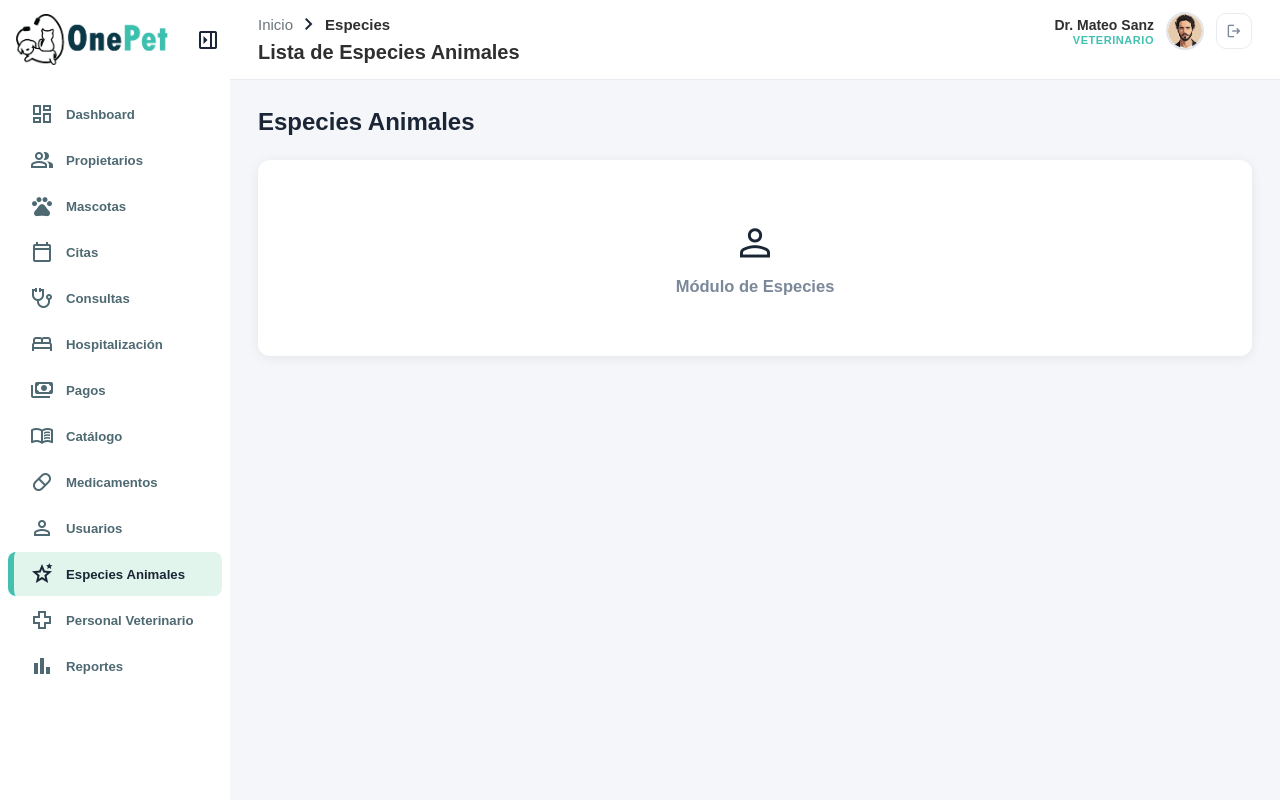
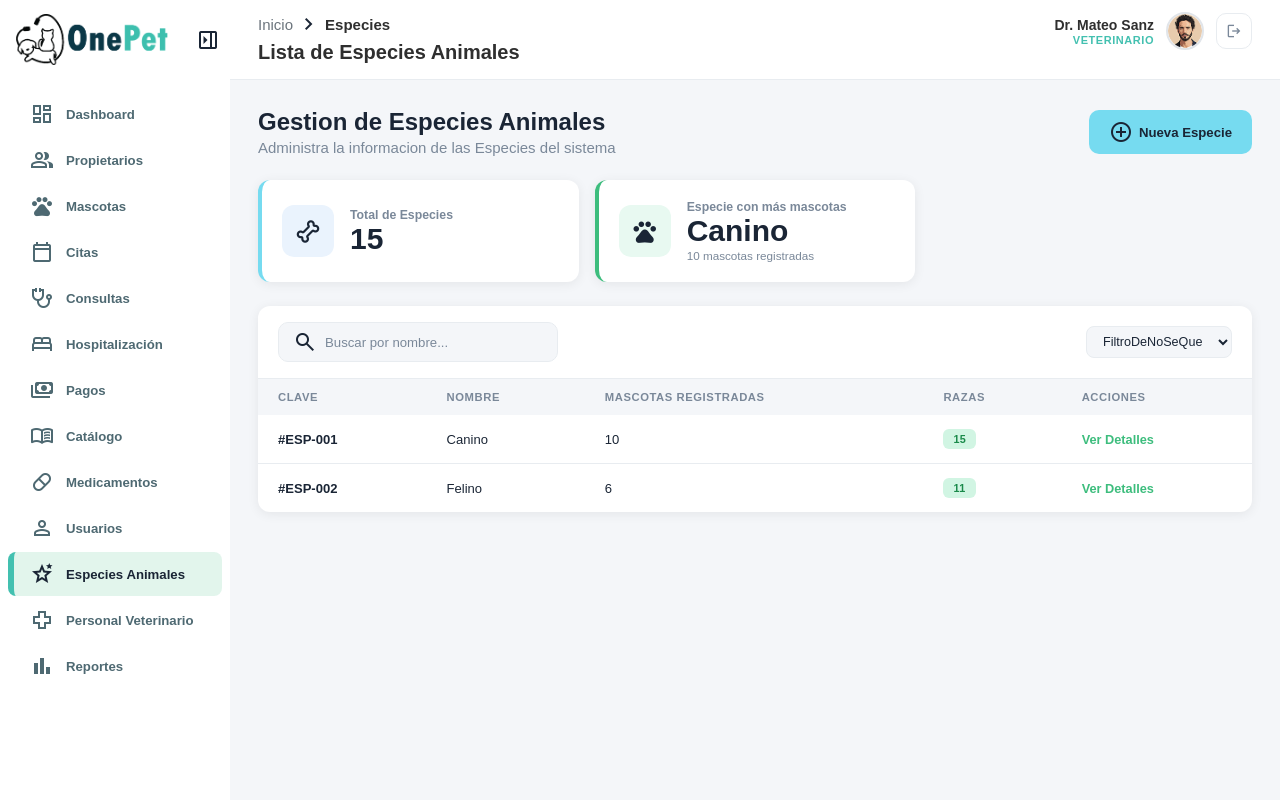
Before and after one commit to araceliimarcoos/OnePet, a Django app: page /especies/ in a window 1280 px wide. Run offline with Django 5.2, Linux system fonts and the light colour scheme; the visitor is signed in with stand-in values (Sample User, id 1).

Commit message:
vista de lista de especies y modal

```diff
--- /dev/null
+++ b/web/static/core/js/especies.js
@@ -0,0 +1,29 @@
+const overlay       = document.getElementById('modalNuevaEspecie');
+const btnAbrir      = document.getElementById('btnNuevaEspecie');
+const btnCerrar     = document.getElementById('btnCerrarModal');
+const btnCancelar   = document.getElementById('btnCancelar');
+const form          = document.getElementById('formNuevaEspecie');
+
+if (btnAbrir) {
+    btnAbrir.addEventListener('click', () => {
+        overlay.classList.add('visible');
+        document.body.style.overflow = 'hidden';
+    });
+}
+
+function cerrarModal() {
+    overlay.classList.remove('visible');
+    document.body.style.overflow = '';
+    form.reset();
+}
+
+if (btnCerrar) btnCerrar.addEventListener('click', cerrarModal);
+if (btnCancelar) btnCancelar.addEventListener('click', cerrarModal);
+
+overlay?.addEventListener('click', (e) => {
+    if (e.target === overlay) cerrarModal();
+});
+
+document.addEventListener('keydown', (e) => {
+    if (e.key === 'Escape' && overlay.classList.contains('visible')) cerrarModal();
+});
--- a/web/templates/especies/especies_lista.html
+++ b/web/templates/especies/especies_lista.html
@@ -18,12 +18,127 @@
 
     <div class="page active" id="page-especies">
         <div class="page-header">
-            <h1 class="page-title">Especies Animales</h1>
+            <div>
+                <h1 class="page-title">Gestion de Especies Animales</h1>
+                <p class="page-sub">Administra la informacion de las Especies del sistema</p>
+            </div>
+            <div class="page-header-right">
+                <button class="btn-primary" id="btnNuevaEspecie">
+                    <span class="material-symbols-outlined">add_circle</span>
+                    Nueva Especie
+                </button>
+            </div>
         </div>
-        <div class="card placeholder-card">
-            <span class="placeholder-icon material-symbols-outlined">person</span>
-            <p>Módulo de Especies</p>
+
+        <!-- STATS -->
+        <div class="stats-grid">
+          <div class="stat-card blue">
+            <span class="stat-icon material-symbols-outlined">pet_supplies</span>
+            <div class="stat-body">
+              <p class="stat-label">Total de Especies</p>
+              <p class="stat-value">15</p>
+            </div>
+          </div>
+
+
+          <div class="stat-card green">
+            <span class="stat-icon material-symbols-outlined">pets</span>
+            <div class="stat-body">
+              <p class="stat-label">Especie con más mascotas</p>
+              <p class="stat-value">Canino</p>
+              <p class="stat-sub">10 mascotas registradas</p>
+            </div>
+          </div>
+        </div>
+
+        <!-- TABLA -->
+        <div class="card">
+            <div class="filters-bar">
+                <div class="search-box">
+                    <span class="material-symbols-outlined">search</span>
+                    <input type="text" id="especieSearch" placeholder="Buscar por nombre...">
+                </div>
+
+                <div class="filters-right">
+                    <select class="filter-select" id="filterAlgo">    <!-- ID PENDIENTE -->
+                        <option value="">FiltroDeNoSeQue</option>
+                        <option value="">holis</option>
+                    </select>
+                </div>
+            </div>
+
+            <div class="table-wrapper">
+                <table class="data-table" id="especiesTable">
+                    <thead>
+                        <tr>
+                            <th>CLAVE</th>
+                            <th>NOMBRE</th>
+                            <th>MASCOTAS REGISTRADAS</th>
+                            <th>RAZAS</th>
+                            <th>ACCIONES</th>
+                        </tr>
+                    </thead>
+                    <tbody id="especiesBody">
+                        <tr>
+                            <td><strong>#ESP-001</strong></td>
+                            <td>Canino</td>
+                            <td>10</td>
+                            <td>
+                                <div class="badge badge-confirmada">
+                                    <strong>15</strong>
+                                </div>
+                            </td>
+                            <td><a href="#" class="link-green">Ver Detalles</a></td>
+                        </tr>
+
+                        <tr>
+                            <td><strong>#ESP-002</strong></td>
+                            <td>Felino</td>
+                            <td>6</td>
+                            <td><div class="badge badge-confirmada">11</div></td>
+                            <td><a href="#" class="link-green">Ver Detalles</a></td>
+                        </tr>
+                    </tbody>
+                </table>
+            </div>
         </div>
     </div>
 
+    <!-- MODAL -->
+     <div class="modal-overlay" id="modalNuevaEspecie">
+        <div class="modal">
+            <div class="modal-header">
+                <h2>Registrar Nueva Especie</h2>
+                <button class="modal-close" id="btnCerrarModal">
+                    <span class="material-symbols-outlined">close</span>
+                </button>
+            </div>
+
+            <form id="formNuevaEspecie">
+                {% csrf_token %}
+                <div class="modal-body">
+                    <div class="form-group">
+                        <label for="nombre">Clave (auto-generada)</label>
+                        <input class= "folio-input"type="text" id="clave" name="clave" placeholder="Ej. Esp-001" required readonly tabindex="-1">
+                    </div>
+
+                    <div class="form-group form-field">
+                        <label for="precio">Nombre de la Especie</label>
+                        <input type="text" id="nombre" name="nombre" placeholder="Ej. Canino, Reptil..." required>
+                    </div>
+                </div>
+                <div class="modal-footer">
+                    <button type="button" class="btn-cancelar" id="btnCancelar">Cancelar</button>
+                    <button type="submit" class="btn-primary">
+                        <span class="material-symbols-outlined">save</span> Agregar Especie
+                    </button>
+                </div>
+            </form>
+        </div>
+     </div>
+
 {% endblock %}
+
+{% block scripts %}
+    <script src="{% static 'core/js/especies.js' %}"></script>
+{% endblock %}
```
